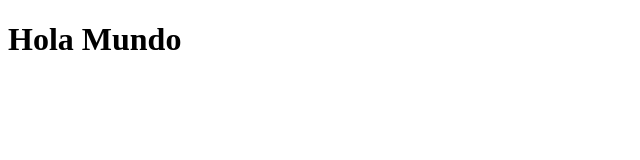
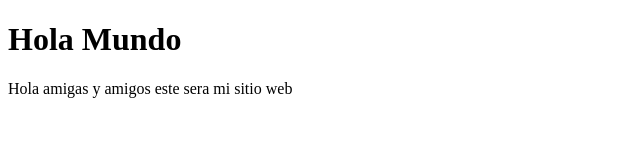
Before and after one commit to UlfusonXenon/proyectoDemoCursoPrework, a plain HTML site: page proyectoDemoCursoPrework/index.html in a window 1280 px wide. Shown: the whole page, without its empty margins (0-640 px from the left). Drawn offline with Linux system fonts and the light colour scheme.

Commit message:
cambios agregamos saludo

```diff
--- a/proyectoDemoCursoPrework/index.html
+++ b/proyectoDemoCursoPrework/index.html
@@ -8,5 +8,8 @@
 </head>
 <body>
     <h1>Hola Mundo</h1>
+    <p>
+        Hola amigas y amigos este sera mi sitio web
+    </p>
 </body>
 </html>
```
